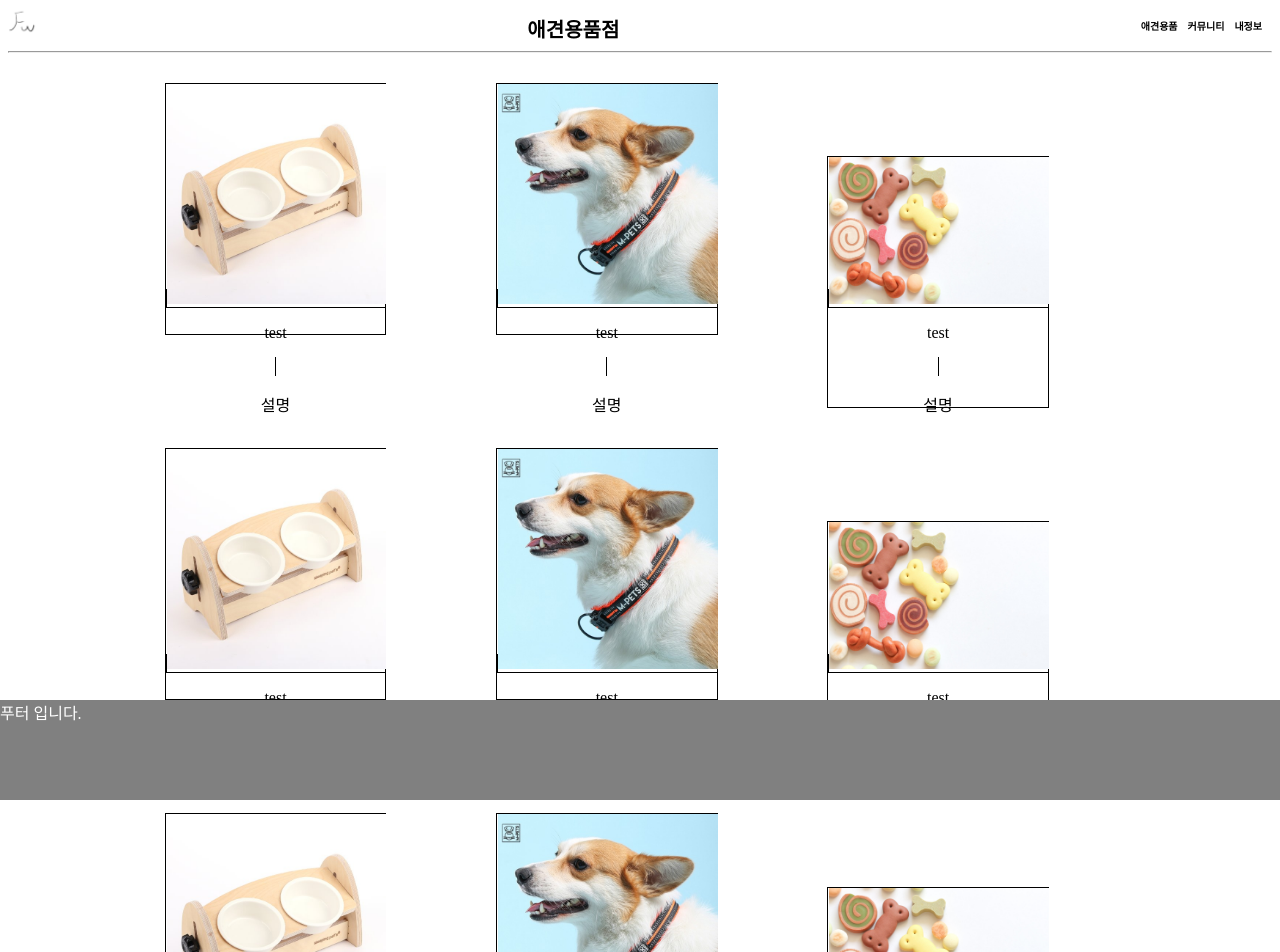
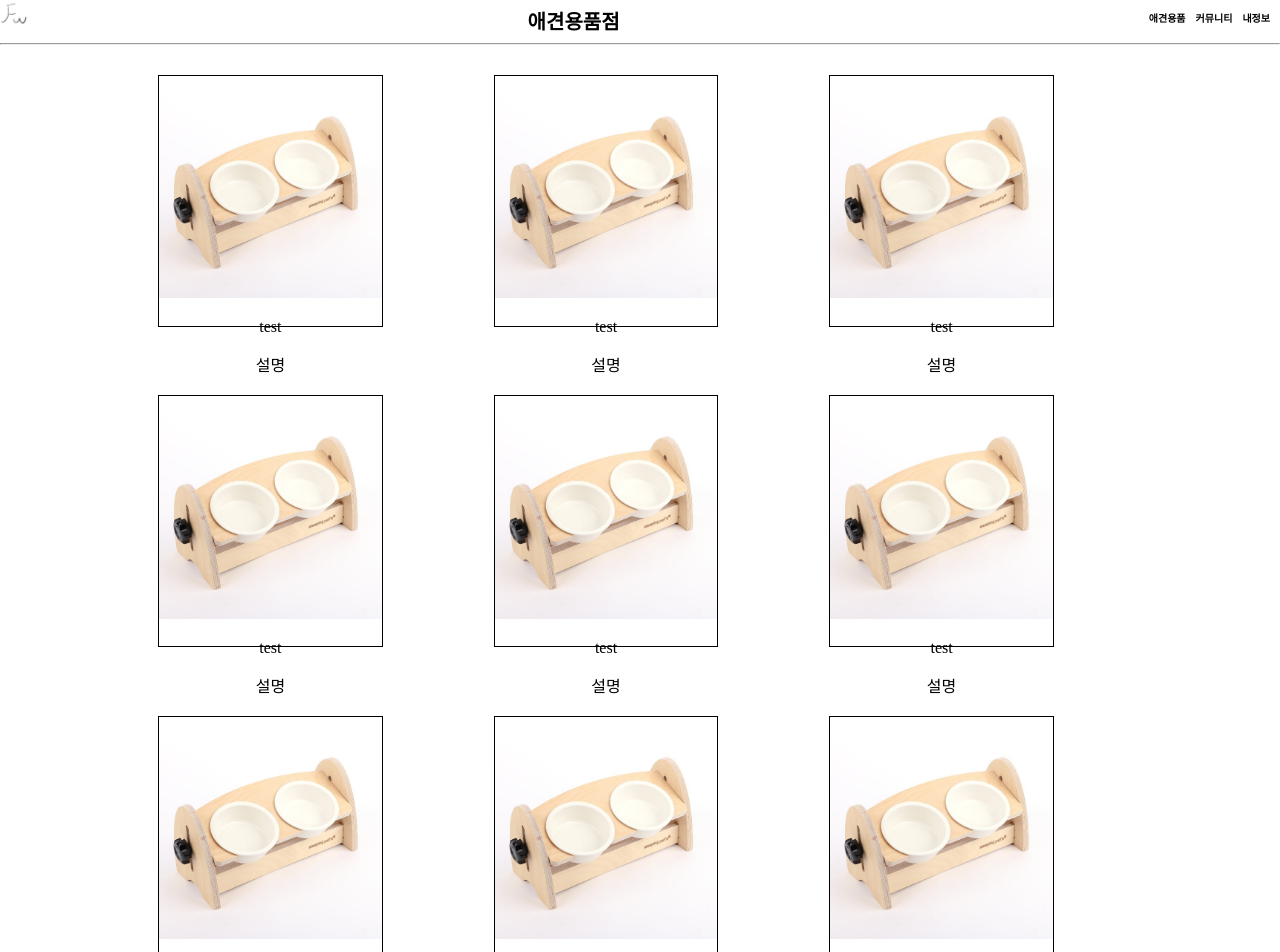
Before and after one commit to JJacking/main, a React (Create React App) app: page / in a window 1280 px wide. Shown: the top 952 px of the page. Built offline with nearby package versions, Linux system fonts and the light colour scheme.

Commit message:
2day
update

```diff
--- a/src/App.css
+++ b/src/App.css
@@ -1,3 +1,8 @@
+body {
+  margin: 0;
+  padding: 0;
+}
+
 .App {
   text-align: center;
 }
@@ -82,19 +87,18 @@
 }
 
 .menubar > ul > li > a {
-  border: black 1px solid;
   color: black;
   text-decoration-line: none;
 }
 
 
 .nav-footer {
-  position: fixed;
+  position: relative;
   background-color: gray;
   width: 100%;
-  height: 100px;
+  height: 60px;
   left: 0;
-  bottom: 0;
+  bottom: 0px;
   color: white;
 }
 
--- a/src/routes/Home.js
+++ b/src/routes/Home.js
@@ -2,13 +2,13 @@
 import React from 'react';
 import BoardList from "./BoardList";
 import img1 from '../image/dog_1.jpg';
-import img2 from '../image/dog_2.jpg'
-import img3 from '../image/dog_3.jpg'
 
 
 const Home = () => {
+
   return (
     <div className='menubar'>
+
         <ul>
             <li>
                 <a href='/board'>
@@ -19,14 +19,14 @@ const Home = () => {
             </li>
             <li>
                 <a href='/board'>
-                    <img src={img2} width='100%'/>
+                    <img src={img1} width='100%'/>
                     <p>test</p>
                 </a>
                 <p>설명</p>
             </li>
             <li>
                 <a href='/board'>
-                    <img src={img3} width='100%'/>
+                    <img src={img1} width='100%'/>
                     <p>test</p>
                 </a>
                 <p>설명</p>
@@ -40,14 +40,14 @@ const Home = () => {
             </li>
             <li>
                 <a href='/board'>
-                    <img src={img2} width='100%'/>
+                    <img src={img1} width='100%'/>
                     <p>test</p>
                 </a>
                 <p>설명</p>
             </li>
             <li>
                 <a href='/board'>
-                    <img src={img3} width='100%'/>
+                    <img src={img1} width='100%'/>
                     <p>test</p>
                 </a>
                 <p>설명</p>
@@ -61,14 +61,14 @@ const Home = () => {
             </li>
             <li>
                 <a href='/board'>
-                    <img src={img2} width='100%'/>
+                    <img src={img1} width='100%'/>
                     <p>test</p>
                 </a>
                 <p>설명</p>
             </li>
             <li>
                 <a href='/board'>
-                    <img src={img3} width='100%'/>
+                    <img src={img1} width='100%'/>
                     <p>test</p>
                 </a>
                 <p>설명</p>
```
